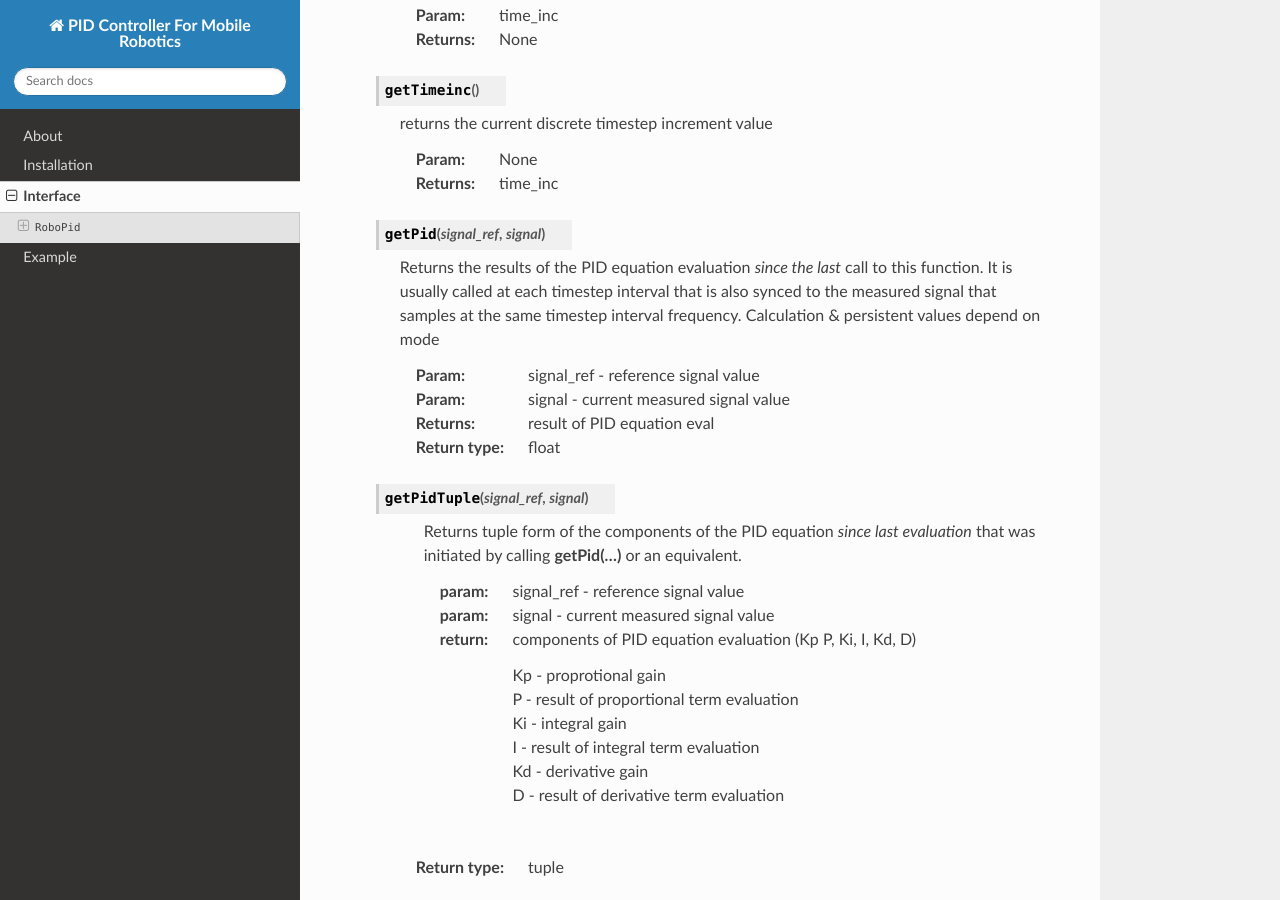
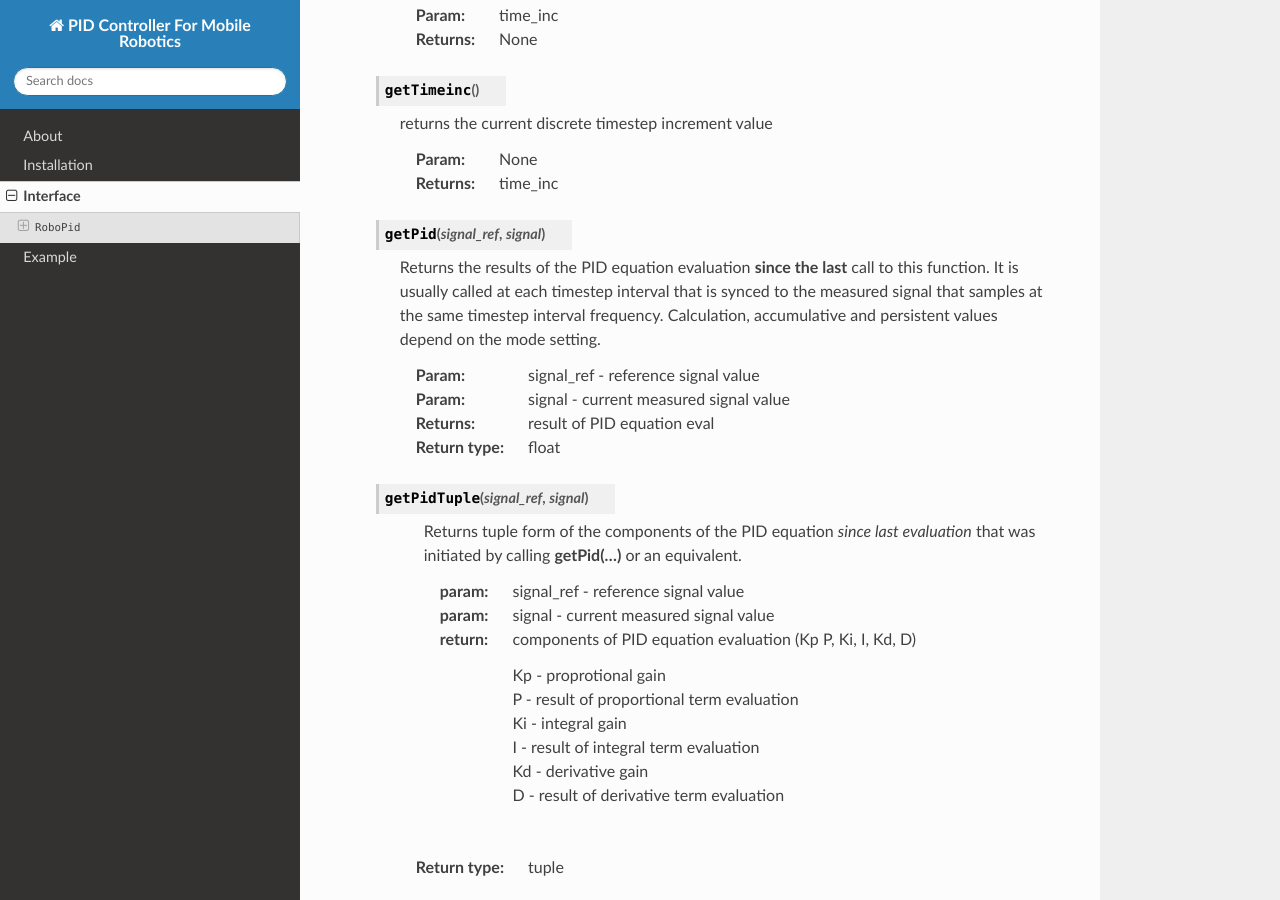
Before and after one commit to mkner/robo-pid, a Sphinx documentation site: the page built from docs/interface.rst, in a window 1280 px wide and 900 px high, scrolled down 2547 px. Built offline with Sphinx 7.4.7 and the Read the Docs theme 2.0.0, drawn with Linux system fonts in a browser that asks for light colours.

Commit message:
Update interface.rst

```diff
--- a/docs/interface.rst
+++ b/docs/interface.rst
@@ -145,10 +145,12 @@ Interface
 
  .. method:: getPid(signal_ref, signal)
 
-   Returns the results of the PID equation evaluation *since the last* call
+   Returns the results of the PID equation evaluation **since the last** call
    to this function. It is usually called at each timestep interval that is
-   also synced to the measured signal that samples at the same timestep
-   interval frequency. Calculation & persistent values depend on mode
+   synced to the measured signal that samples at the same timestep
+   interval frequency. Calculation, accumulative and persistent values
+   depend on the mode setting.
+
 
    :param: signal_ref - reference signal value
    :param: signal  - current measured signal value
```
